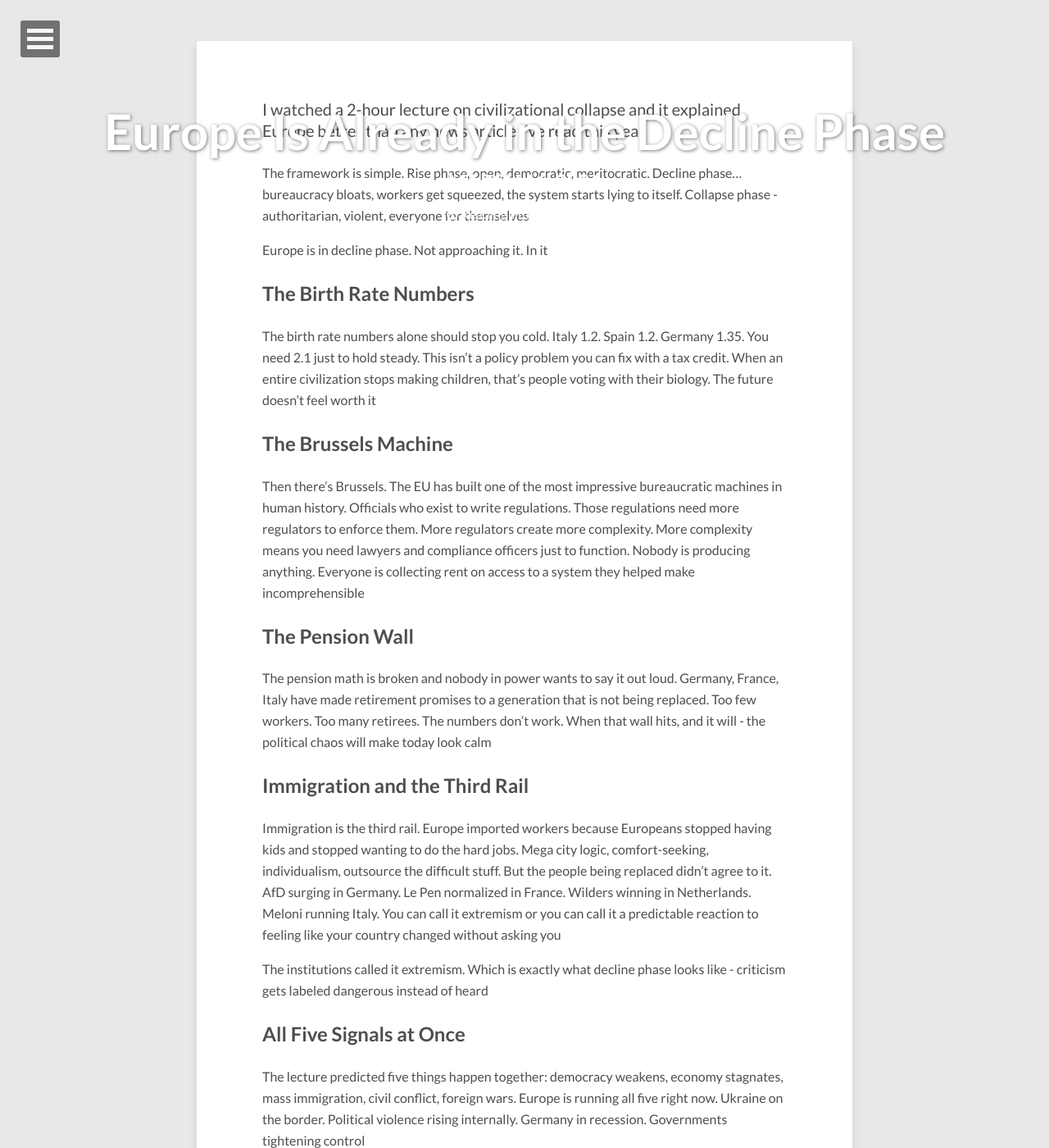
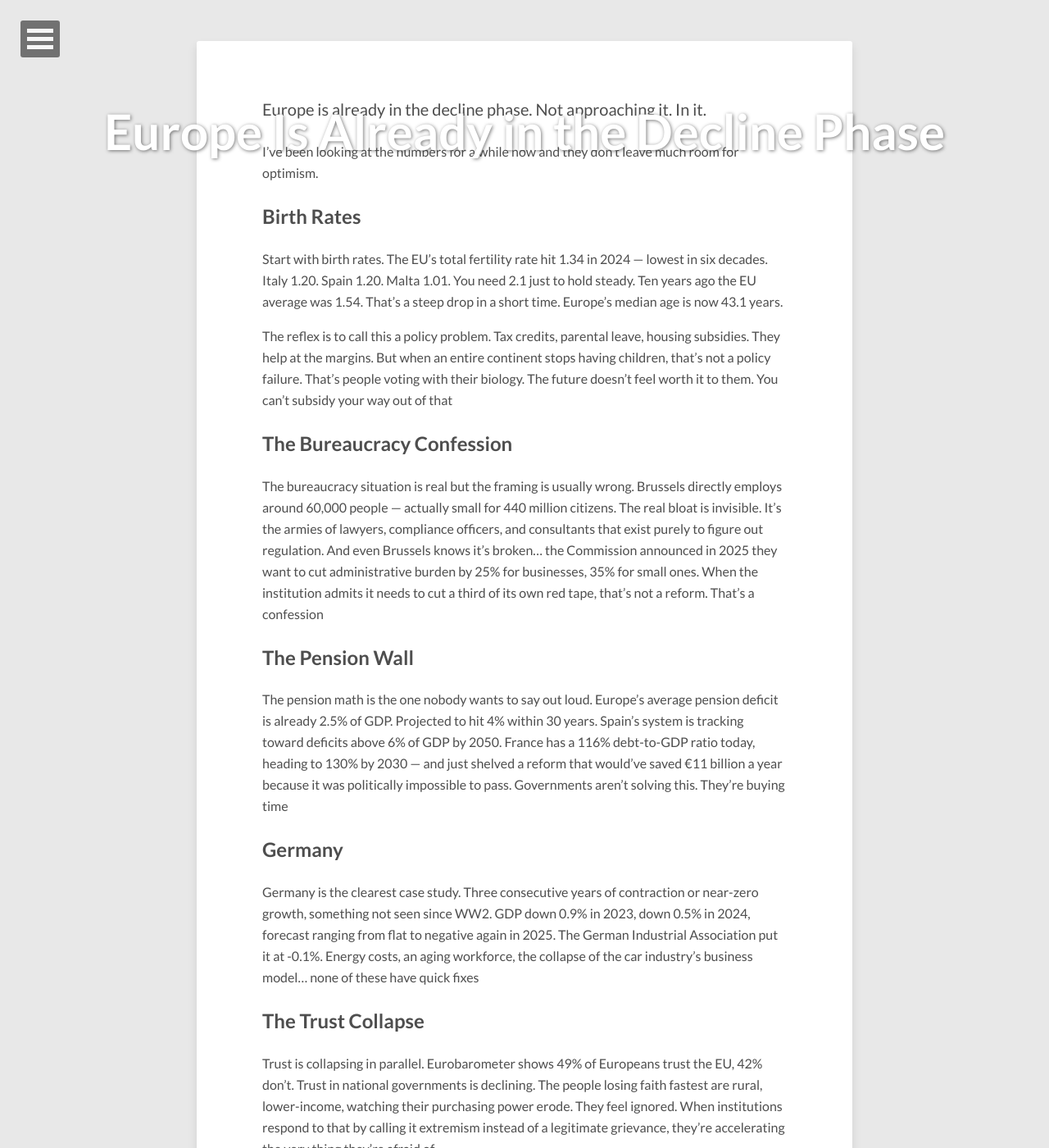
Before and after one commit to jestersimpps/jestersimpps.github.io, a Jekyll site: the page built from _posts/2026-03-16-europe-civilizational-decline.md, in a window 1280 px wide and 1400 px high. Shown: the whole window at 82% size. Built offline with Jekyll 4.4.1, drawn with Linux system fonts in a browser that asks for light colours; nearby versions of some CDN libraries; some of the changed text lies outside the part shown.

Commit message:
update Europe decline post with research and data

```diff
--- a/_posts/2026-03-16-europe-civilizational-decline.md
+++ b/_posts/2026-03-16-europe-civilizational-decline.md
@@ -1,45 +1,43 @@
 ---
 layout: post
 title: "Europe Is Already in the Decline Phase"
-description: "Birth rates collapsing, bureaucracy bloating, trust gone. A framework for understanding what's actually happening across Europe right now."
+description: "Birth rates collapsing, bureaucracy bloating, trust gone. Looking at the actual data behind what's happening across Europe right now."
 date: 2026-03-16
 author: "Jester Simpps"
 categories: [Career]
 tags: [Europe, Politics, Society, History, Geopolitics]
 ---
 
-I watched a 2-hour lecture on civilizational collapse and it explained Europe better than any news article I've read this year
+Europe is already in the decline phase. Not approaching it. In it.
 
-The framework is simple. Rise phase, open, democratic, meritocratic. Decline phase... bureaucracy bloats, workers get squeezed, the system starts lying to itself. Collapse phase - authoritarian, violent, everyone for themselves
+I've been looking at the numbers for a while now and they don't leave much room for optimism.
 
-Europe is in decline phase. Not approaching it. In it
+## Birth Rates
 
-## The Birth Rate Numbers
+Start with birth rates. The EU's total fertility rate hit 1.34 in 2024 — lowest in six decades. Italy 1.20. Spain 1.20. Malta 1.01. You need 2.1 just to hold steady. Ten years ago the EU average was 1.54. That's a steep drop in a short time. Europe's median age is now 43.1 years.
 
-The birth rate numbers alone should stop you cold. Italy 1.2. Spain 1.2. Germany 1.35. You need 2.1 just to hold steady. This isn't a policy problem you can fix with a tax credit. When an entire civilization stops making children, that's people voting with their biology. The future doesn't feel worth it
+The reflex is to call this a policy problem. Tax credits, parental leave, housing subsidies. They help at the margins. But when an entire continent stops having children, that's not a policy failure. That's people voting with their biology. The future doesn't feel worth it to them. You can't subsidy your way out of that
 
-## The Brussels Machine
+## The Bureaucracy Confession
 
-Then there's Brussels. The EU has built one of the most impressive bureaucratic machines in human history. Officials who exist to write regulations. Those regulations need more regulators to enforce them. More regulators create more complexity. More complexity means you need lawyers and compliance officers just to function. Nobody is producing anything. Everyone is collecting rent on access to a system they helped make incomprehensible
+The bureaucracy situation is real but the framing is usually wrong. Brussels directly employs around 60,000 people — actually small for 440 million citizens. The real bloat is invisible. It's the armies of lawyers, compliance officers, and consultants that exist purely to figure out regulation. And even Brussels knows it's broken... the Commission announced in 2025 they want to cut administrative burden by 25% for businesses, 35% for small ones. When the institution admits it needs to cut a third of its own red tape, that's not a reform. That's a confession
 
 ## The Pension Wall
 
-The pension math is broken and nobody in power wants to say it out loud. Germany, France, Italy have made retirement promises to a generation that is not being replaced. Too few workers. Too many retirees. The numbers don't work. When that wall hits, and it will - the political chaos will make today look calm
+The pension math is the one nobody wants to say out loud. Europe's average pension deficit is already 2.5% of GDP. Projected to hit 4% within 30 years. Spain's system is tracking toward deficits above 6% of GDP by 2050. France has a 116% debt-to-GDP ratio today, heading to 130% by 2030 — and just shelved a reform that would've saved €11 billion a year because it was politically impossible to pass. Governments aren't solving this. They're buying time
 
-## Immigration and the Third Rail
+## Germany
 
-Immigration is the third rail. Europe imported workers because Europeans stopped having kids and stopped wanting to do the hard jobs. Mega city logic, comfort-seeking, individualism, outsource the difficult stuff. But the people being replaced didn't agree to it. AfD surging in Germany. Le Pen normalized in France. Wilders winning in Netherlands. Meloni running Italy. You can call it extremism or you can call it a predictable reaction to feeling like your country changed without asking you
+Germany is the clearest case study. Three consecutive years of contraction or near-zero growth, something not seen since WW2. GDP down 0.9% in 2023, down 0.5% in 2024, forecast ranging from flat to negative again in 2025. The German Industrial Association put it at -0.1%. Energy costs, an aging workforce, the collapse of the car industry's business model... none of these have quick fixes
 
-The institutions called it extremism. Which is exactly what decline phase looks like - criticism gets labeled dangerous instead of heard
+## The Trust Collapse
 
-## All Five Signals at Once
+Trust is collapsing in parallel. Eurobarometer shows 49% of Europeans trust the EU, 42% don't. Trust in national governments is declining. The people losing faith fastest are rural, lower-income, watching their purchasing power erode. They feel ignored. When institutions respond to that by calling it extremism instead of a legitimate grievance, they're accelerating the very thing they're afraid of
 
-The lecture predicted five things happen together: democracy weakens, economy stagnates, mass immigration, civil conflict, foreign wars. Europe is running all five right now. Ukraine on the border. Political violence rising internally. Germany in recession. Governments tightening control
+AfD surging in Germany. Le Pen normalized in France. Wilders winning in Netherlands. Meloni running Italy. These aren't accidents. They're what happens when people feel their country changed without asking them, their wages went nowhere, their kids can't buy a home, and the people in charge kept telling them they were wrong for noticing
 
-## Spengler's Uncomfortable Conclusion
+## The Spiral
 
-The uncomfortable part is what Spengler concluded. You can't reverse this. Village to city to mega city, that's the arc. Collective identity to atomized individualism. High birth rates to near-zero. It happened to Rome. Same pattern every time
+The part that gets me is how everything feeds everything else. Low birth rates put pressure on pensions. Pension pressure creates debt. Debt creates austerity. Austerity erodes services. Eroded services kill trust. Broken trust makes reform politically impossible. Which makes the demographic problem worse. Round and round
 
-Maybe he's wrong. Maybe there's a path through this that history hasn't shown us yet
-
-But right now, looking at the numbers, it's hard to argue Europe isn't already deep in it
+The data is unambiguous. The question nobody can honestly answer is whether there's a way through
```
